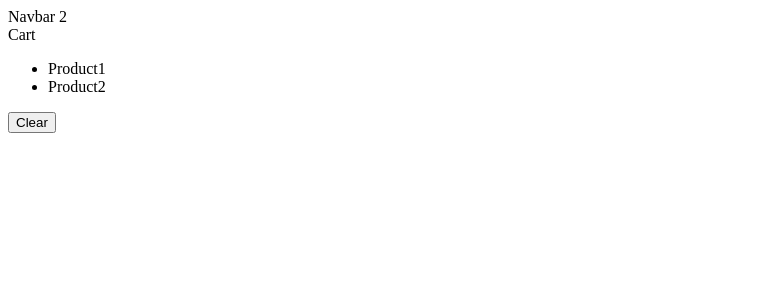
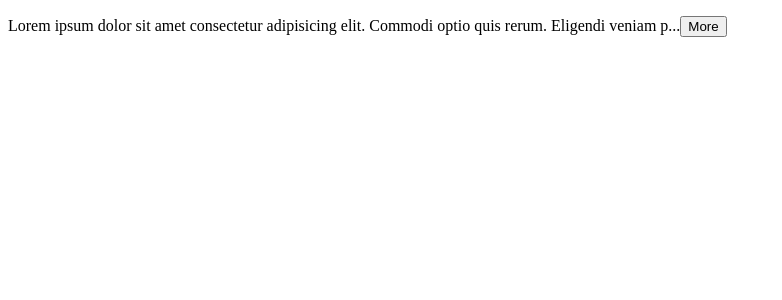
Before and after one commit to khaingthinzarthwe/MoshReactCourse, a React (Vite) app: page / in a window 1280 px wide. Shown: the top 300 px of the page, without its empty margins (0-782 px from the left). Built offline with nearby package versions, Linux system fonts and the light colour scheme.

Commit message:
Exercise-Building an Expandable Text Component

```diff
--- a/src/App.tsx
+++ b/src/App.tsx
@@ -1,14 +1,24 @@
 import { useState } from "react";
-import Navbar from "./components/Navbar";
-import Cart from "./components/Cart";
+import ExpandableText from "./components/ExpandableText";
 
 function App() {
   const [cartItems, setCartItems] = useState(["Product1", "Product2"]);
 
   return (
     <div>
-      <Navbar cartItemsCount={cartItems.length}></Navbar>
-      <Cart cartItems={cartItems} onClear={() => setCartItems([])}></Cart>
+      <ExpandableText>
+        Lorem ipsum dolor sit amet consectetur adipisicing elit. Commodi optio
+        quis rerum. Eligendi veniam perferendis ab, ad est repellat. Ipsum
+        repudiandae debitis dolore rem nulla a amet saepe id, neque atque
+        corporis. Perferendis aut eos ducimus odio, ut asperiores consectetur
+        magni quo error temporibus, ipsa nihil quibusdam corrupti ab iste
+        recusandae natus, inventore iure cupiditate hic eum obcaecati commodi
+        culpa. Quos mollitia laboriosam sequi ipsum placeat sunt possimus fugiat
+        minus, labore assumenda, est, veritatis facere animi? Asperiores cum
+        officiis at magnam reiciendis, exercitationem, excepturi provident quod
+        veritatis porro eveniet? Deserunt beatae nobis ducimus maiores sed
+        repellat illum saepe aliquam quod.f
+      </ExpandableText>
     </div>
   );
 }
--- /dev/null
+++ b/src/components/ExpandableText.tsx
@@ -0,0 +1,23 @@
+import React, { useState } from "react";
+
+interface Props {
+  children: string;
+  maxChars?: number;
+}
+
+const ExpandableText = ({ children, maxChars = 100 }: Props) => {
+  const [isExpanded, setExpanded] = useState(false);
+
+  if (children.length <= maxChars) return <p>{children}</p>;
+  const text = isExpanded ? children : children.substring(0, maxChars);
+  return (
+    <p>
+      {text}...
+      <button onClick={() => setExpanded(!isExpanded)}>
+        {isExpanded ? "Less" : "More"}
+      </button>
+    </p>
+  );
+};
+
+export default ExpandableText;
```
